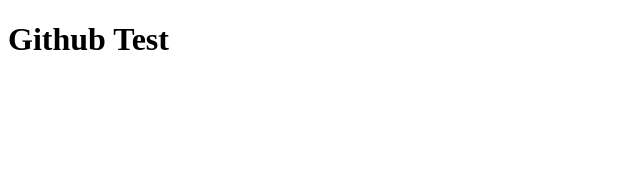
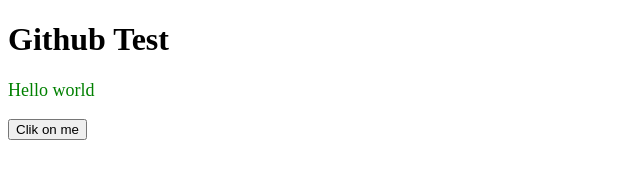
Before and after one commit to GrafTT/githunpractica, a plain HTML site: page index.html in a window 1280 px wide. Shown: the whole page, without its empty margins (0-640 px from the left). Drawn offline with Linux system fonts and the light colour scheme.

Commit message:
Add script file

```diff
--- a/index.html
+++ b/index.html
@@ -3,8 +3,16 @@
 <head>
 	<meta charset="UTF-8">
 	<title>Document</title>
+	<link rel="stylesheet" href="style.css">
 </head>
 <body>
 	<h1>Github Test</h1>
+	<p>Hello world</p>
+
+
+
+
+	<button class='click'>Clik on me</button>
+
 </body>
 </html>
--- /dev/null
+++ b/main.js
@@ -0,0 +1,5 @@
+let btn = document.querySelector('.click');
+
+btn.addEventListener('click', () => {
+	console.log('click')
+})
--- /dev/null
+++ b/style.css
@@ -0,0 +1,4 @@
+p {
+	color: green;
+	font-size: 18px;
+}
```
